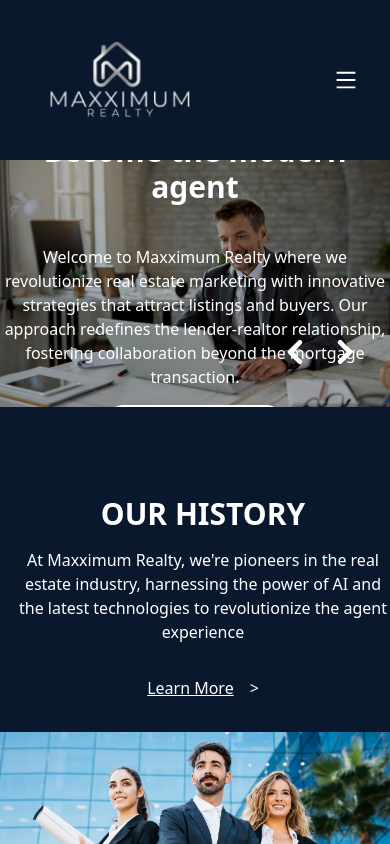
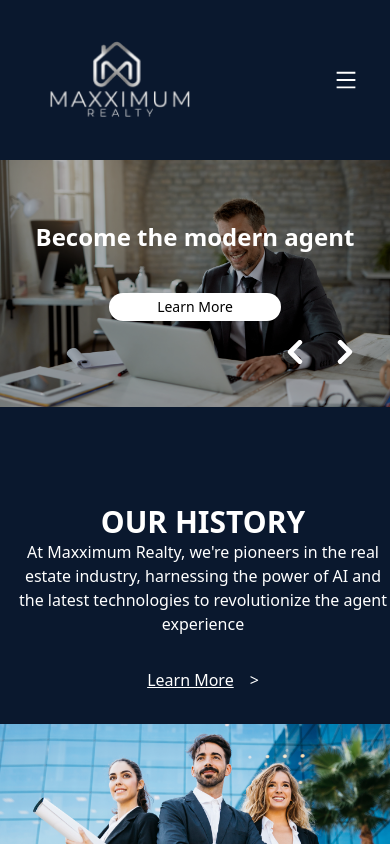
Before and after one commit to JoelNovoa/maxximus-main, a React (Create React App) app: page / in a window 390 px wide. Shown: the top 844 px of the page. Built offline with nearby package versions, Linux system fonts and the light colour scheme.

Commit message:
Responsive
4

```diff
--- a/package.json
+++ b/package.json
@@ -1,5 +1,5 @@
 {
-  "homepage": "https://maxximuss.github.io/maxximuss-offical/",
+  "homepage": "https://maxximuss.github.io/maxximus-main/",
   "name": "maxximuss",
   "version": "0.1.0",
   "private": true,
--- a/src/Components/Common/Fotter.jsx
+++ b/src/Components/Common/Fotter.jsx
@@ -10,16 +10,18 @@ const Footer = () => {
     <div className="flex items-center justify-center w-full bg-[#0A182E]">
       <footer className="w-full text-gray-700 bg-[#0A182E] body-font">
         <div className="container flex flex-col flex-wrap px-5 py-24 mx-auto md:items-center lg:items-start md:flex-row md:flex-no-wrap">
-          <div className="flex-shrink-0 mx-auto md:mx-0 md:text-left">
-            <img src={maxximu} alt="Maxximum Logo" className="h-32 w-auto mx-auto" />
+        <div className="flex justify-center items-center mb-4 sm:mb-0">
+          <img src={maxximu} alt="Maxximum Logo" className="h-20 sm:h-32 w-auto mx-auto" />
         </div>
         <div className="w-full px-4 lg:w-1/4 md:w-1/2 text-left flex flex-col flex-grow h-full justify-center items-center">
           <div className="mr-4 md:mb-6">
-                <div className="text-white flex items-start mb-2">
+            <div className="text-white sm:text-center">
+              <div className="flex items-start mb-2">
                 <img src={Phone} alt="Phone" className="h-6 w-auto mr-2" />
                 <a href="tel:+17142722229" className="h-6 hover:underline">
                   +1(714) 272-2229
                 </a>
+              </div>
             </div>
             <div className="text-white flex items-start mb-2">
               <img src={mail} alt="Mail" className="h-6 w-auto mr-2" />
@@ -44,6 +46,8 @@ const Footer = () => {
           </div>
         </div>
 
+
+
             <div className="w-full px-4 lg:w-1/4 md:w-1/2 mt-24"> {/* Agregado margen superior */}
               <div className="flex justify-between mb-4">
                 <a href="#" className="text-white hover:underline">
--- a/src/Components/Common/Section.jsx
+++ b/src/Components/Common/Section.jsx
@@ -19,24 +19,26 @@ const Section = ({ Titulo, Blanco, Descripcion, Buton, img }) => {
     >
       {/* Línea blanca en el eje x a la izquierda */}
       <div
-        className="w-px bg-white absolute top-0 left-10 hidden sm:block "
+  className={`w-px bg-white absolute top-0 left-10 hidden sm:hidden md:hidden lg:block xl:block`}
   style={{ height: secondLineTop }}
 ></div>
 
-      <div className="absolute inset-0  sm:bg-transparent sm:from-white/95 sm:to-white/25 ltr:sm:bg-gradient-to-r rtl:sm:bg-gradient-to-l"></div>
 
-      <div className="flex flex-col sm:flex-row items-center justify-center sm:items-start max-h-screen overflow-y-auto"> {/* Add max-h-screen and overflow-y-auto for smaller screens */}
+
+      <div className="absolute inset-0 sm:bg-transparent sm:from-white/95 sm:to-white/25 ltr:sm:bg-gradient-to-r rtl:sm:bg-gradient-to-l"></div>
+
+      <div className="flex flex-col sm:flex-row items-center justify-center sm:items-start max-h-screen overflow-y-auto">
       <div
           className={
             Blanco
-      ? "max-w-xl text-center sm:text-left rtl:sm:text-right text-black sm:mx-auto sm:my-6 lg:mx-auto "
+              ? "max-w-xl text-center sm:text-left rtl:sm:text-right text-black sm:mx-auto sm:my-6 lg:mx-auto"
               : "max-w-xl text-center sm:text-left rtl:sm:text-right text-white sm:mx-auto sm:my-6 pl-4 lg:mx-auto"
           }
         >
           <h1 className="text-3xl font-extrabold sm:text-5xl">{Titulo}</h1>
-  <p className="mt-4 max-w-lg sm:text-xl/relaxed">{Descripcion}</p>
+          <p className="max-w-lg sm:text-xl/relaxed">{Descripcion}</p>
           {Buton && (
-    <div className="mt-8 flex flex-wrap gap-4 justify-center lg:mr-96 sm:justify-center sm:mt-4"> {/* Adjust button spacing */}
+            <div className="mt-8 flex flex-wrap gap-4 justify-center lg:mr-96 sm:justify-center sm:mt-4">
               <a href="#" className="underline">
                 Learn More
               </a>
@@ -45,23 +47,27 @@ const Section = ({ Titulo, Blanco, Descripcion, Buton, img }) => {
           )}
         </div>
 
-
         <div className="mt-8 lg:mt-0 lg:ml-auto">
           <img
             src={img}
-            className="w-full lg:w-auto lg:max-w-4xl object-cover ml-auto"
+            className="w-full lg:w-auto lg:max-w-4xl object-cover  ml-auto"
             alt="Section Image"
           />
         </div>
       </div>
+
       {/* Segunda línea blanca debajo de las secciones */}
       <div ref={secondLineRef} className="w-full h-px bg-white mt-28 hidden sm:block"></div>
 
-      {Titulo ==="OUR HISTORY" ? <div className="py-24 justify-center border-b-2 border-y-white">
+      {Titulo === "OUR HISTORY" ? (
+        <div className="py-24 justify-center border-b-2 border-y-white">
           <h1 className="text-2xl sm:text-4xl font-bold text-center text-white">
             HERE IS WHAT WE OFFER YOU?
           </h1>
-      </div> : <></>}
+        </div>
+      ) : (
+        <></>
+      )}
     </section>
   );
 };
--- a/src/Components/Common/SectionOur2.jsx
+++ b/src/Components/Common/SectionOur2.jsx
@@ -9,7 +9,7 @@ const SectionOur2 = ({ Titulo, Descripcion, SubTitulo, SubDescripcion }) => {
         <div className="container mx-auto px-6">
           <div className="lg:flex justify-between items-center">
             <div className="lg:w-6/12 lg:p-0 p-7 mx-auto">
-              <h1 className="text-4xl font-bold leading-tight mb-5 capitalize">{Titulo}</h1>
+              <h1 className="text-4xl font-bold leading-tight mb-12 capitalize">{Titulo}</h1>
               <p className="text-xl">{Descripcion}</p>
               <br />
               <h1 className="text-4xl font-bold leading-tight mb-5 capitalize">{SubTitulo}</h1>
--- a/src/Components/SliderHeader.jsx
+++ b/src/Components/SliderHeader.jsx
@@ -2,6 +2,7 @@ import React, { useState } from 'react';
 import Header1 from '../Img/banner1.png';
 import Header2 from '../Img/Header2.png';
 import Header3 from '../Img/Header3.png';
+import Slide from '../Img/slider3.png';
 
 const Sliderheader = () => {
     const [currentSlide, setCurrentSlide] = useState(0);
@@ -25,17 +26,18 @@ const Sliderheader = () => {
                     </div>
                     <div className="absolute inset-0 flex flex-col justify-center items-center lg:items-start sm:mx-auto md:mx-4 lg:ml-32">
                 <div className="text-white max-w-xl text-center lg:text-left">
-                    <h1 className="text-3xl lg:text-5xl font-extrabold overflow-hidden text-ellipsis sm:w-full">
-                        Become the modern agent
-                    </h1>
+                <h1 className="text-2xl lg:text-5xl sm:text-sm font-extrabold overflow-hidden text-ellipsis sm:w-full">
+                    Become the modern agent
+                </h1>
                     <br/>
-                    <p className="mt-4 max-w-lg sm:text-sm md:text-base lg:text-lg text-white text-center lg:text-left">
+                    <p className="mt-4 max-w-lg sm:text-sm md:text-base lg:text-lg text-white text-center lg:text-left hidden lg:block">
                         Welcome to Maxximum Realty where we revolutionize real estate marketing with innovative strategies that attract listings and buyers. Our approach redefines the lender-realtor relationship, fostering collaboration beyond the mortgage transaction.
                     </p>
+
                     <div className="mt-4 lg:mt-8 flex gap-4 justify-center lg:justify-start sm:mr-0 lg:mr-4">
                         <a
                             href="#"
-                            className="block rounded-full bg-white px-12 py-1 text-sm font-medium text-black shadow hover:bg-gray-200 focus:outline-none focus:bg-gray-200"
+                            className="block rounded-full bg-white mb-6 px-12 py-1 text-sm font-medium text-black shadow hover:bg-gray-200 focus:outline-none focus:bg-gray-200"
                             style={{ borderRadius: "999px" }}
                         >
                             Learn More
--- a/src/Screens/FindHome.jsx
+++ b/src/Screens/FindHome.jsx
@@ -18,14 +18,14 @@ const FindHome = () => {
   </div>
   <div className="w-full text-white">
     <form className="flex flex-col sm:flex-row items-center justify-center">
-      <select className="outline-none select select-bordered w-full max-w-sm pl-4 py-4 sm:py-8 rounded-md text-center focus:outline-none bg-[#14253E] opacity-65 rounded-s-4xl mb-4 sm:mb-0">
+      <select className="outline-none select select-bordered w-5/6 max-w-sm pl-4 py-4 sm:py-8 rounded-md text-center focus:outline-none bg-[#14253E] opacity-65  mb-4 sm:mb-0 sm:rounded-s-4xl">
         <option disabled selected>
           Type of house
         </option>
         <option>Han Solo</option>
         <option>Greedo</option>
       </select>
-      <select className={`outline-none select select-bordered w-full max-w-sm pl-4 py-4 sm:py-8 rounded-md text-center focus:outline-none bg-[#14253E] opacity-65 mb-4 sm:mb-0 ${window.innerWidth < 640 ? 'rounded-full' : ''}`}>
+      <select className="outline-none select select-bordered w-5/6 max-w-sm pl-4 py-4 sm:py-8 rounded-md text-center focus:outline-none bg-[#14253E] opacity-65 mb-4 sm:mb-0">
       <option disabled selected>
         Range
       </option>
@@ -35,13 +35,8 @@ const FindHome = () => {
 
 
       <div className="w-full max-w-lg flex flex-col sm:flex-row items-center">
-      <input
-  type="search"
-  name="search"
-  placeholder="City, Neighborhood, ZIP, Address"
-  className="bg-[#14253E] opacity-65 w-5/6 sm:w-full pl-4 py-4 sm:py-8 sm:rounded-r-4xl focus:outline-none mb-4 sm:mb-0 rounded-full"
-/>
-      <button type="submit" className="w-full sm:w-auto px-16 py-4 sm:py-8 rounded-l-none sm:rounded-l-4xl rounded-4xl sm:rounded-4xl bg-[#0A182E] text-white">
+      <input type="search" name="search" placeholder="City, Neighborhood, ZIP, Address" className="bg-[#14253E] opacity-65 w-5/6 sm:w-full pl-4 py-4 sm:py-8 sm:rounded-r-4xl focus:outline-none mb-4 sm:mb-0 rounded-full"/>
+         <button type="submit" className="w-5/6 sm:w-auto px-16 py-4 sm:py-8 rounded-l-none sm:rounded-l-4xl rounded-4xl sm:rounded-4xl bg-[#0A182E] text-white">
                     Search
                   </button>
                 </div>
@@ -59,7 +54,7 @@ const FindHome = () => {
           </h2>
           {/* Card Component Bordered with Image, Price, Content and Details */}
 
-          <div className="grid grid-cols-1 md:grid-cols-2 lg:grid-cols-3 gap-4 py-20 sm:mx-auto pl-5">
+          <div className="grid grid-cols-1 md:grid-cols-2 lg:grid-cols-3 gap-4 py-20 sm:mx-auto">
             {arrayCard.map(() => {
               return (
                 <div className="max-w-sm rounded overflow-hidden shadow-lg bg-white mt-10 border border-white">
```
Also changed, not shown: src/Img/slider3.png (added). Lines whose indentation alone changed are shown as unchanged.
